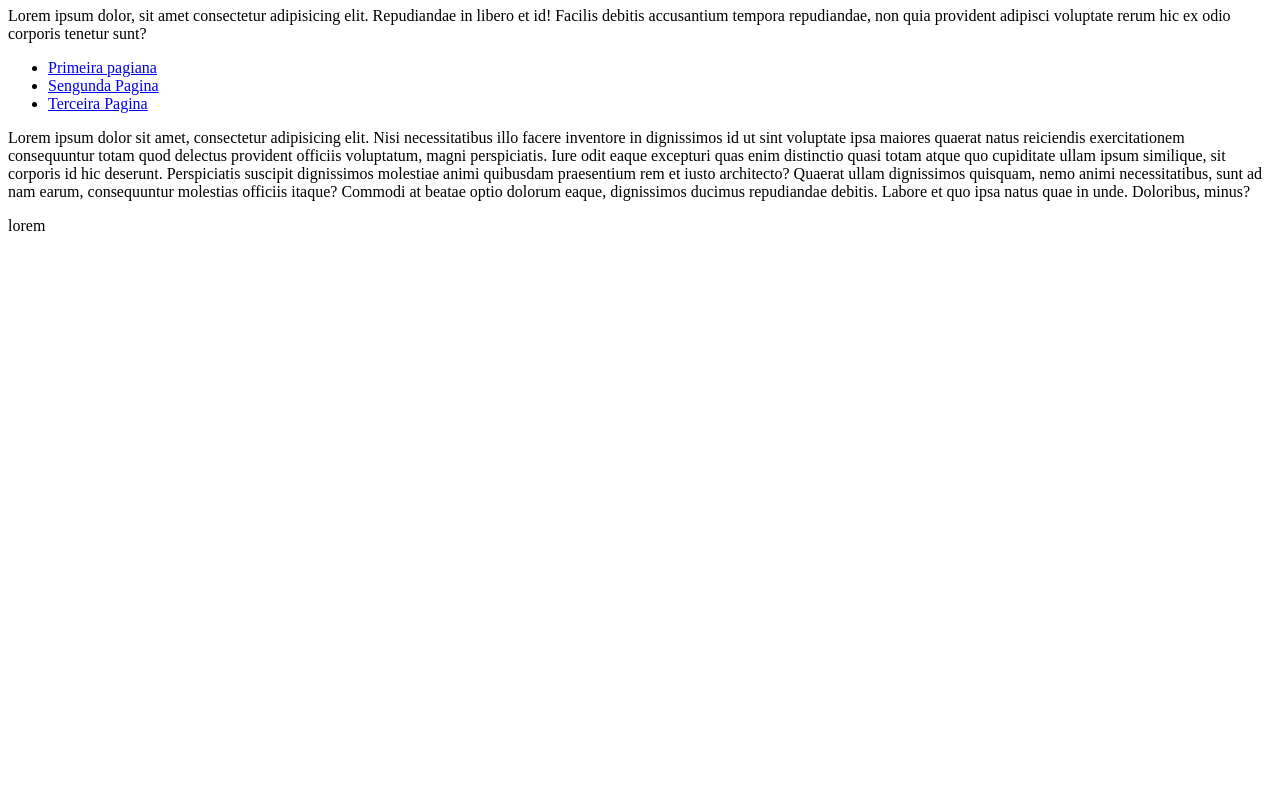
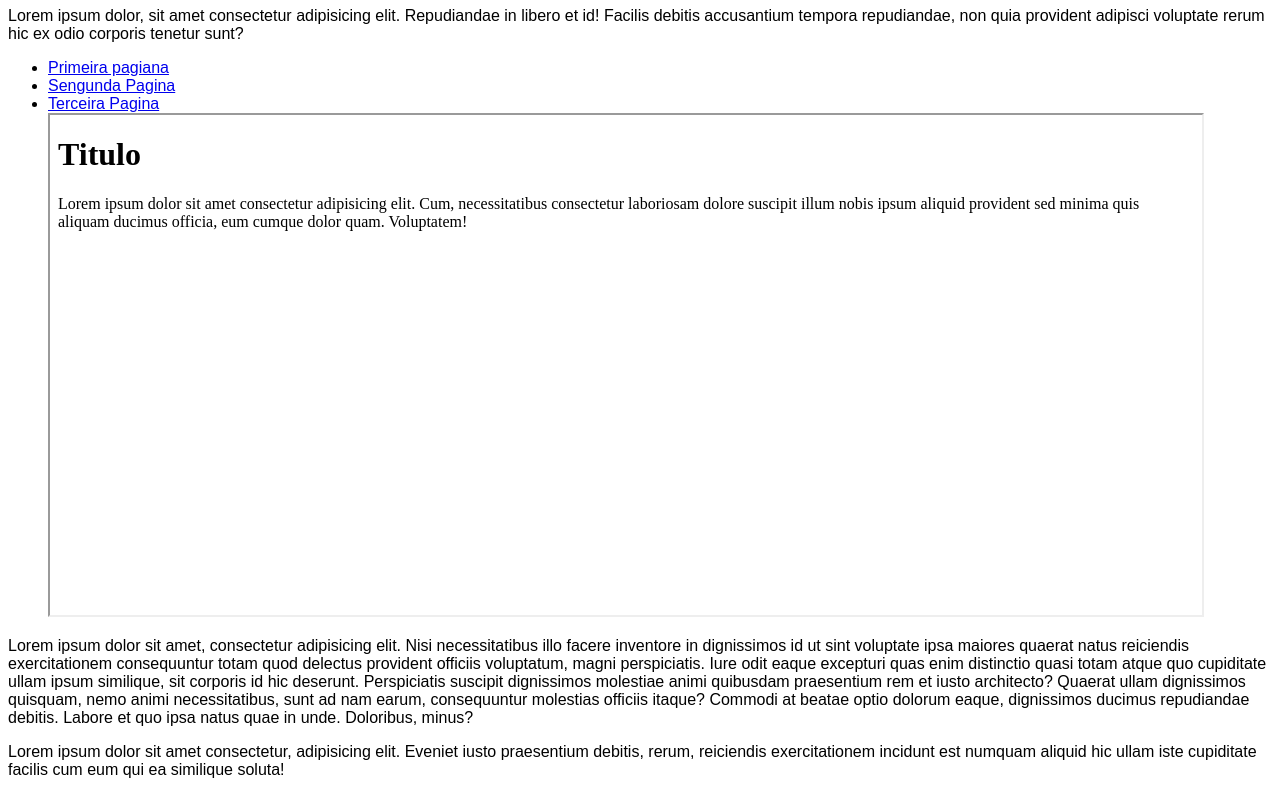
Before and after one commit to ANT-devolper/HTML-CSS, a plain HTML site: page exercicios/ex iframe/iframe-navegacao.html in a window 1280 px wide. Shown: the part 73-868 px from the top of the page. Before the commit the page ends 800 px from the top, so only its background shows below. Drawn offline with Linux system fonts and the light colour scheme.

Commit message:
iframes de navegação e srcdoc

```diff
--- a/exercicios/ex iframe/iframe-navegacao.html
+++ b/exercicios/ex iframe/iframe-navegacao.html
@@ -4,17 +4,28 @@
     <meta charset="UTF-8">
     <meta name="viewport" content="width=device-width, initial-scale=1.0">
     <title>Navegação iframes</title>
+    <style>
+        body{
+            font-family: Arial, Helvetica, sans-serif;
+        }
+        iframe{
+            width: 90vw;
+            height: 500px;
+        }
+    </style>
 </head>
 <body>
     <h1>Faça uma escolha</h1>
     <p>Lorem ipsum dolor, sit amet consectetur adipisicing elit. Repudiandae in libero et id! Facilis debitis accusantium tempora repudiandae, non quia provident adipisci voluptate rerum hic ex odio corporis tenetur sunt?</p>
     <ul>
-        <li><a href="#">Primeira pagiana</a></li>
-        <li><a href="#">Sengunda Pagina</a></li>
-        <li><a href="#">Terceira Pagina</a></li>
+        <li><a href="pag001.html" target="frame">Primeira pagiana</a></li>
+        <li><a href="pag002.html" target="frame">Sengunda Pagina</a></li>
+        <li><a href="pag003.html" target="frame">Terceira Pagina</a></li>
+
+        <iframe name="frame"srcdoc="<h1>Titulo</h1> <p>Lorem ipsum dolor sit amet consectetur adipisicing elit. Cum, necessitatibus consectetur laboriosam dolore suscipit illum nobis ipsum aliquid provident sed minima quis aliquam ducimus officia, eum cumque dolor quam. Voluptatem!</p>"></iframe>
 
     </ul>
     <p>Lorem ipsum dolor sit amet, consectetur adipisicing elit. Nisi necessitatibus illo facere inventore in dignissimos id ut sint voluptate ipsa maiores quaerat natus reiciendis exercitationem consequuntur totam quod delectus provident officiis voluptatum, magni perspiciatis. Iure odit eaque excepturi quas enim distinctio quasi totam atque quo cupiditate ullam ipsum similique, sit corporis id hic deserunt. Perspiciatis suscipit dignissimos molestiae animi quibusdam praesentium rem et iusto architecto? Quaerat ullam dignissimos quisquam, nemo animi necessitatibus, sunt ad nam earum, consequuntur molestias officiis itaque? Commodi at beatae optio dolorum eaque, dignissimos ducimus repudiandae debitis. Labore et quo ipsa natus quae in unde. Doloribus, minus?</p>
-    <p>lorem</p>
+    <p>Lorem ipsum dolor sit amet consectetur, adipisicing elit. Eveniet iusto praesentium debitis, rerum, reiciendis exercitationem incidunt est numquam aliquid hic ullam iste cupiditate facilis cum eum qui ea similique soluta!</p>
 </body>
 </html>
```
Also changed, not shown: exercicios/ex iframe/pag002.html (added, +20 -0 lines), exercicios/ex iframe/pag003.html (added, +17 -0 lines).
